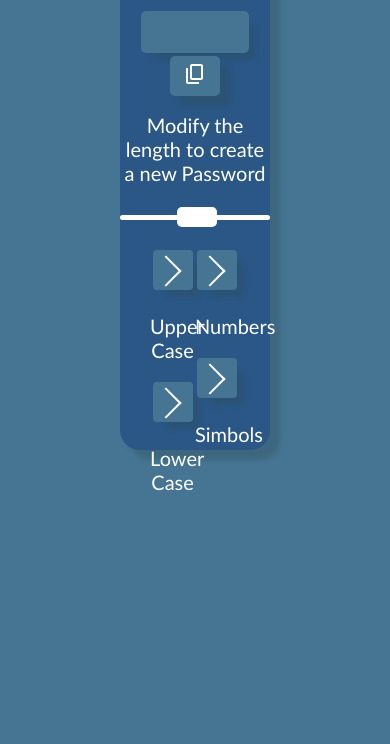
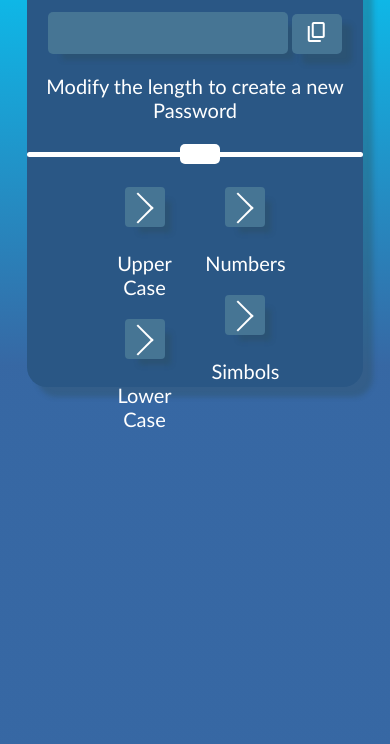
Before and after one commit to CopiaPiratA/password-generator, a plain HTML site: page index.html in a window 390 px wide. Shown: the part 135-879 px from the top of the page. Before the commit the page ends 844 px from the top, so only its background shows below. Drawn offline with nearby package versions, Linux system fonts and the light colour scheme.

Commit message:
responsive design

```diff
--- a/css/main.css
+++ b/css/main.css
@@ -1,5 +1,10 @@
 body {
-    background-color: rgb(70, 117, 148);
+    height: 100vh;
+    background-repeat: no-repeat;
+    background-size: cover;
+    overflow: none;
+    background: rgb(1,63,139);
+    background: linear-gradient(0deg, rgba(1,63,139,0.7888631090487239) 43%, rgba(0,212,255,1) 100%);
 }
 main {
     text-align: center;
@@ -128,3 +133,9 @@ box-shadow: 10px 10px 5px 0px rgba(46, 73, 82, 0.31);
     width: 30%;
     text-align: center;
 }
+
+@media screen and (max-width: 800px) {
+    main {
+        width: 90%;
+    }
+  }
```
